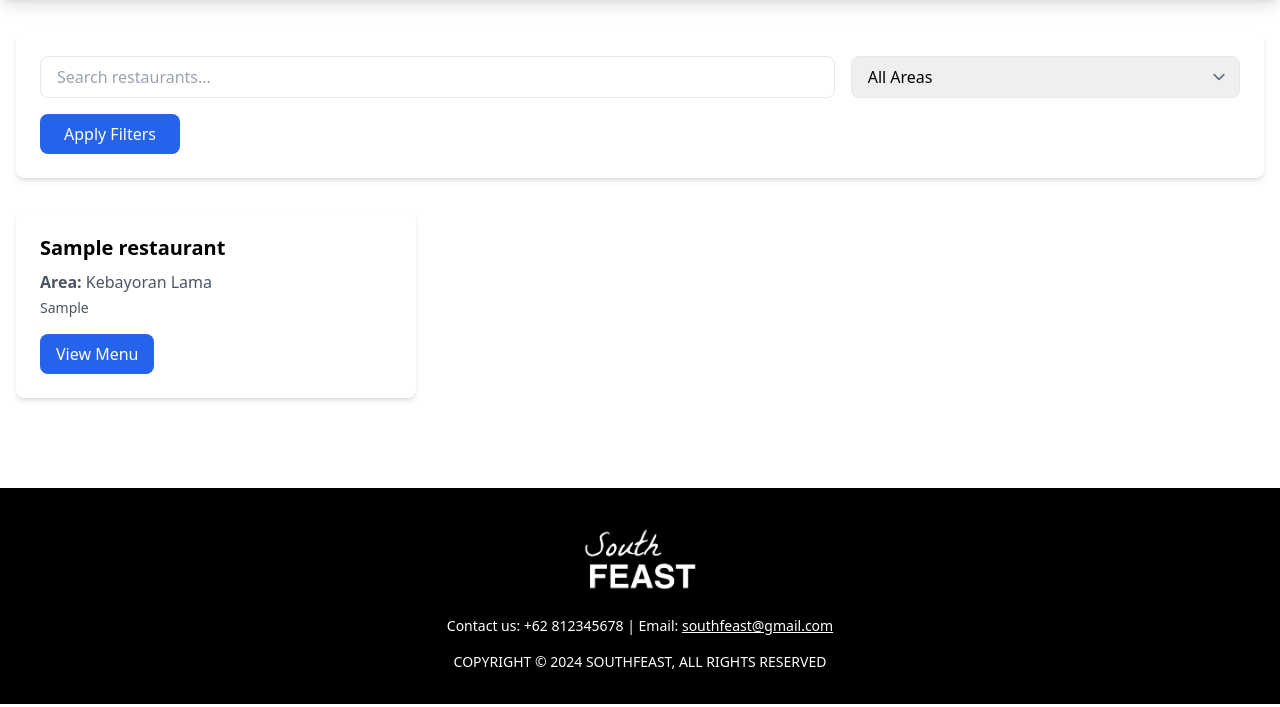
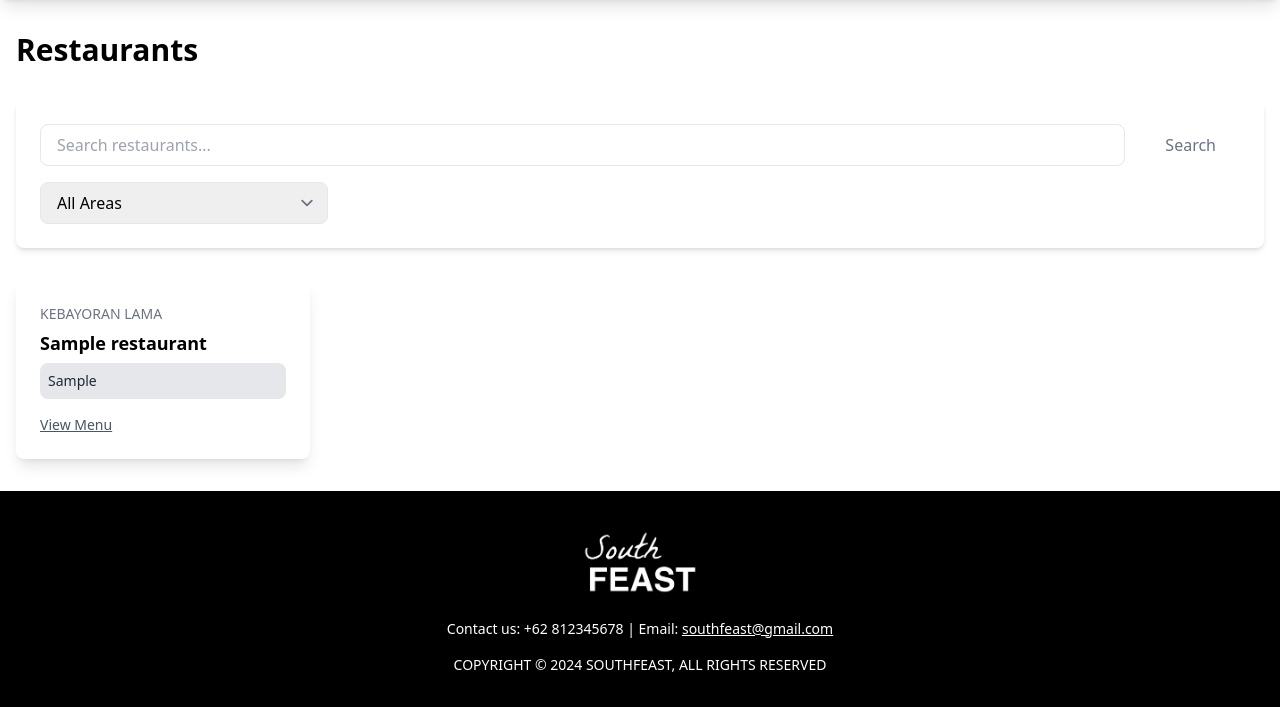
Before and after one commit to Kelompok-B03-PBP-2024-2025/SouthFeasts, a Django app: page /restaurant/ in a window 1280 px wide. Shown: the part 96-803 px from the top of the page. Run offline with Django 5.2, Linux system fonts and the light colour scheme; tables that the repository leaves empty hold one stand-in row (values such as "Sample post"); some libraries are stand-ins or nearby versions; some web fonts are replaced.

Commit message:
nyesuain design lg

```diff
--- a/product/templates/menu_catalog.html
+++ b/product/templates/menu_catalog.html
@@ -119,10 +119,10 @@
                 <!-- Price & View Details -->
                 <div class="flex justify-between items-center pt-1">
                     <span class="font-medium text-black-700">Rp {{ item.price }}</span>
-                    <a href="/menu/{{ item.id }}"
+                    <!-- <a href="/menu/{{ item.id }}"
                        class="text-gray-600 underline hover:text-black transition duration-200 text-sm">
                         View Details
-                    </a>
+                    </a> -->
                 </div>
             </div>
         </div>
--- a/restaurant/templates/restaurant_list.html
+++ b/restaurant/templates/restaurant_list.html
@@ -1,27 +1,38 @@
-<!-- templates/restaurant/restaurant_list.html -->
 {% extends 'base.html' %}
 
 {% block title %}Restaurants - SouthFeast{% endblock %}
 
 {% block content %}
 <div class="container mx-auto px-4 py-8">
+    <!-- Header & Title -->
+    <div class="flex justify-between items-center mb-8">
+        <h1 class="text-3xl font-bold">Restaurants</h1>
+    </div>
+
     <!-- Search and Filter Section -->
-    <div class="bg-white rounded-lg shadow-md p-6 mb-8">
+    <div class="bg-white shadow-md p-6 mb-8 rounded-lg">
         <form method="get" class="space-y-4">
-            <div class="grid grid-cols-1 md:grid-cols-3 gap-4">
-                <!-- Search Bar -->
-                <div class="col-span-2">
+            <!-- Search Bar -->
+            <div class="flex flex-col md:flex-row gap-4">
+                <div class="flex-1">
                     <input type="text"
                            name="search"
                            placeholder="Search restaurants..."
                            value="{{ search_query }}"
-                           class="w-full px-4 py-2 border rounded-lg focus:outline-none focus:ring-2 focus:ring-blue-500">
+                           class="w-full px-4 py-2 border rounded-lg focus:outline-none focus:ring-2 focus:ring-gray-200">
                 </div>
+                <button type="submit"
+                    class="px-6 py-2 bg-transparent text-gray-500 hover:text-black transition duration-200">
+                    Search
+                </button>
+            </div>
 
+            <!-- Filters -->
+            <div class="grid grid-cols-1 md:grid-cols-4 gap-4">
                 <!-- Kecamatan Filter -->
                 <div>
                     <select name="kecamatan"
-                            class="w-full px-4 py-2 border rounded-lg focus:outline-none focus:ring-2 focus:ring-blue-500">
+                            class="w-full px-4 py-2 border rounded-lg focus:outline-none focus:ring-2 focus:ring-gray-200">
                         <option value="">All Areas</option>
                         {% for kec_id, kec_name in kecamatans %}
                         <option value="{{ kec_id }}" {% if selected_kecamatan == kec_id %}selected{% endif %}>
@@ -31,64 +42,63 @@
                     </select>
                 </div>
             </div>
-
-            <button type="submit"
-                    class="w-full md:w-auto px-6 py-2 bg-blue-600 text-white rounded-lg hover:bg-blue-700 transition duration-200">
-                Apply Filters
-            </button>
         </form>
     </div>
 
     <!-- Restaurants Grid -->
-    <div class="grid grid-cols-1 md:grid-cols-2 lg:grid-cols-3 gap-6">
+    <div class="grid grid-cols-1 md:grid-cols-2 lg:grid-cols-3 xl:grid-cols-4 gap-6">
         {% for restaurant in restaurants %}
-        <div class="bg-white rounded-lg shadow-md overflow-hidden hover:shadow-lg transition duration-300">
+        <div class="bg-white rounded-lg shadow-lg overflow-hidden transition-transform transform hover:scale-105">
             <div class="p-6">
-                <h2 class="text-xl font-bold mb-2">
-                    <a href="{% url 'restaurant:restaurant_detail' restaurant.pk %}"
-                       class="hover:text-blue-600 transition duration-200">
+                <!-- Area -->
+                <div class="uppercase text-sm text-gray-500 mb-2">{{ restaurant.kecamatan }}</div>
+
+                <!-- Title -->
+                <h2 class="text-lg font-bold leading-tight mb-2">
+                    <a href="{% url 'restaurant:restaurant_detail' restaurant.pk %}" class="hover:underline transition duration-200">
                         {{ restaurant.name }}
                     </a>
                 </h2>
 
-                <div class="text-gray-600 mb-4">
-                    <p><span class="font-semibold">Area:</span> {{ restaurant.kecamatan }}</p>
-                    <p class="text-sm mt-1">{{ restaurant.location }}</p>
+                <!-- Location with Background -->
+                <div class="bg-gray-200 p-2 rounded-lg mb-4">
+                    <p class="text-gray-800 text-sm">{{ restaurant.location }}</p>
                 </div>
 
-                <div class="mt-4">
+                <!-- View Menu Link -->
+                <div class="flex justify-between items-center">
                     <a href="{% url 'restaurant:restaurant_detail' restaurant.pk %}"
-                       class="inline-block bg-blue-600 text-white px-4 py-2 rounded-lg hover:bg-blue-700 transition duration-200">
+                       class="text-gray-600 underline hover:text-black transition duration-200 text-sm">
                         View Menu
                     </a>
                 </div>
             </div>
         </div>
         {% empty %}
-        <div class="col-span-full text-center py-8">
-            <p class="text-gray-500">No restaurants found.</p>
+        <div class="col-span-full text-center py-12">
+            <p class="text-gray-500 text-lg">No restaurants found.</p>
         </div>
         {% endfor %}
     </div>
 
     <!-- Pagination -->
     {% if restaurants.has_other_pages %}
-    <div class="flex justify-center mt-8">
+    <div class="flex justify-center mt-12">
         <nav class="inline-flex rounded-lg shadow-sm">
             {% if restaurants.has_previous %}
             <a href="?page={{ restaurants.previous_page_number }}{% if search_query %}&search={{ search_query }}{% endif %}{% if selected_kecamatan %}&kecamatan={{ selected_kecamatan }}{% endif %}"
-               class="px-3 py-2 bg-white border rounded-l-lg hover:bg-gray-100">
+               class="px-4 py-2 text-sm font-medium bg-white border rounded-l-lg hover:bg-gray-50">
                 Previous
             </a>
             {% endif %}
 
-            <span class="px-3 py-2 bg-white border-t border-b">
+            <span class="px-4 py-2 text-sm font-medium bg-white border-t border-b">
                 Page {{ restaurants.number }} of {{ restaurants.paginator.num_pages }}
             </span>
 
             {% if restaurants.has_next %}
             <a href="?page={{ restaurants.next_page_number }}{% if search_query %}&search={{ search_query }}{% endif %}{% if selected_kecamatan %}&kecamatan={{ selected_kecamatan }}{% endif %}"
-               class="px-3 py-2 bg-white border rounded-r-lg hover:bg-gray-100">
+               class="px-4 py- 2 text-sm font-medium bg-white border rounded-r-lg hover:bg-gray-50">
                 Next
             </a>
             {% endif %}
```
